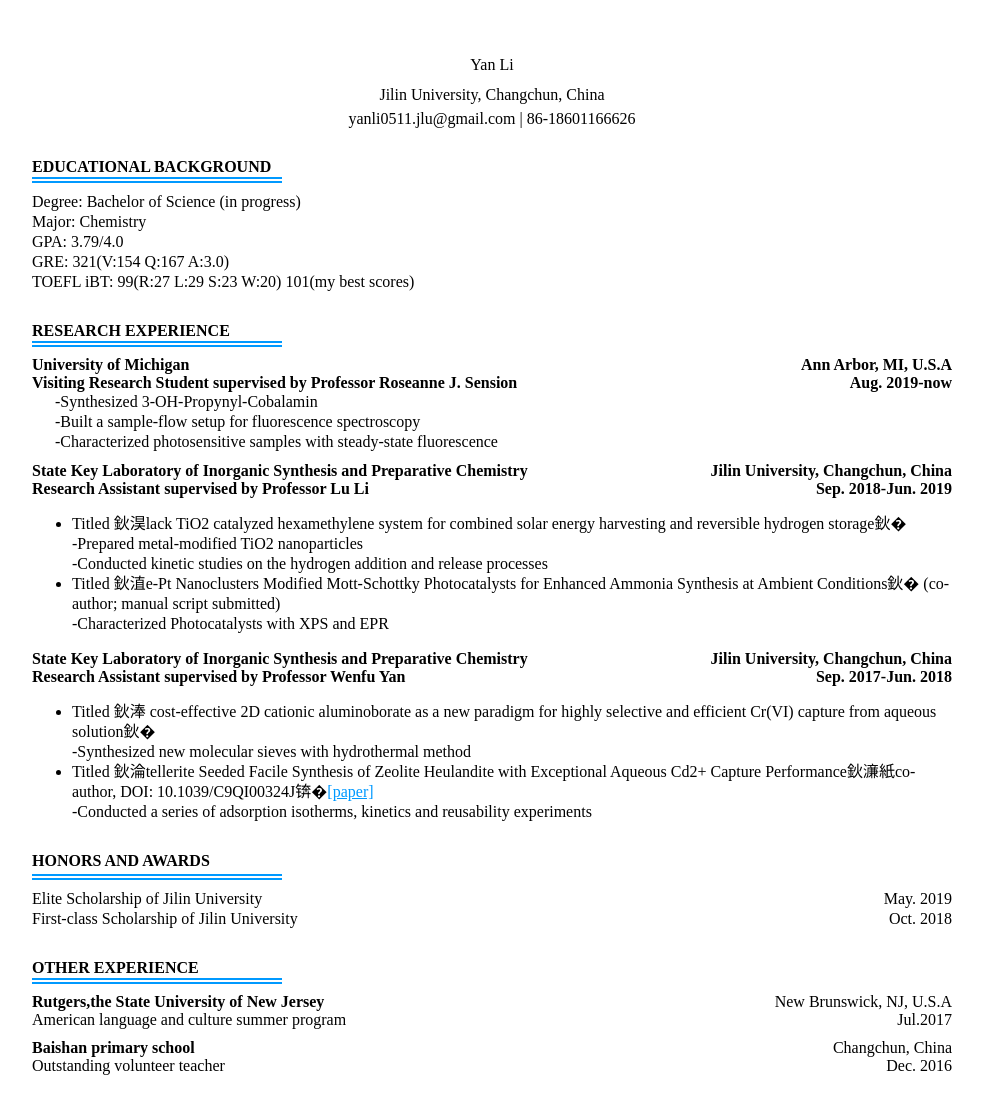
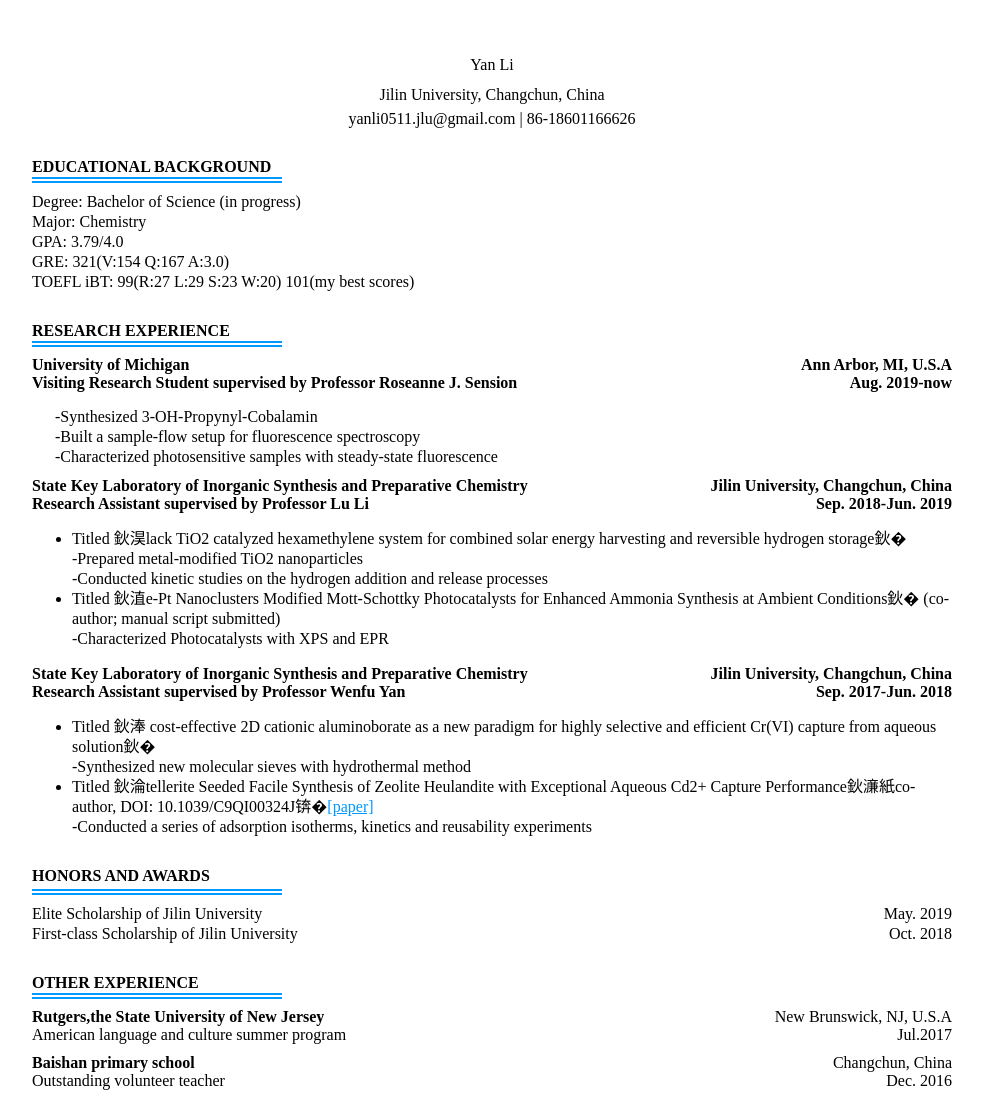
Before and after one commit to yanli-jlu/me, a plain HTML site: page index.html in a window 1280 px wide. Shown: the top 1100 px of the page, without its empty margins (148-1131 px from the left). Drawn offline with Linux system fonts and the light colour scheme.

Commit message:
Update index.html

```diff
--- a/index.html
+++ b/index.html
@@ -224,6 +224,10 @@
 			   <div style="width:920px; padding-bottom:10px; line-height:20px" align="left">
 
                      <table border="0" width="920px"  cellpadding="0" cellspacing="0">
+
+					  <tr>
+					    <Td height="15px"></td>
+					  </tr>
 
 					  <tr>
 
```
